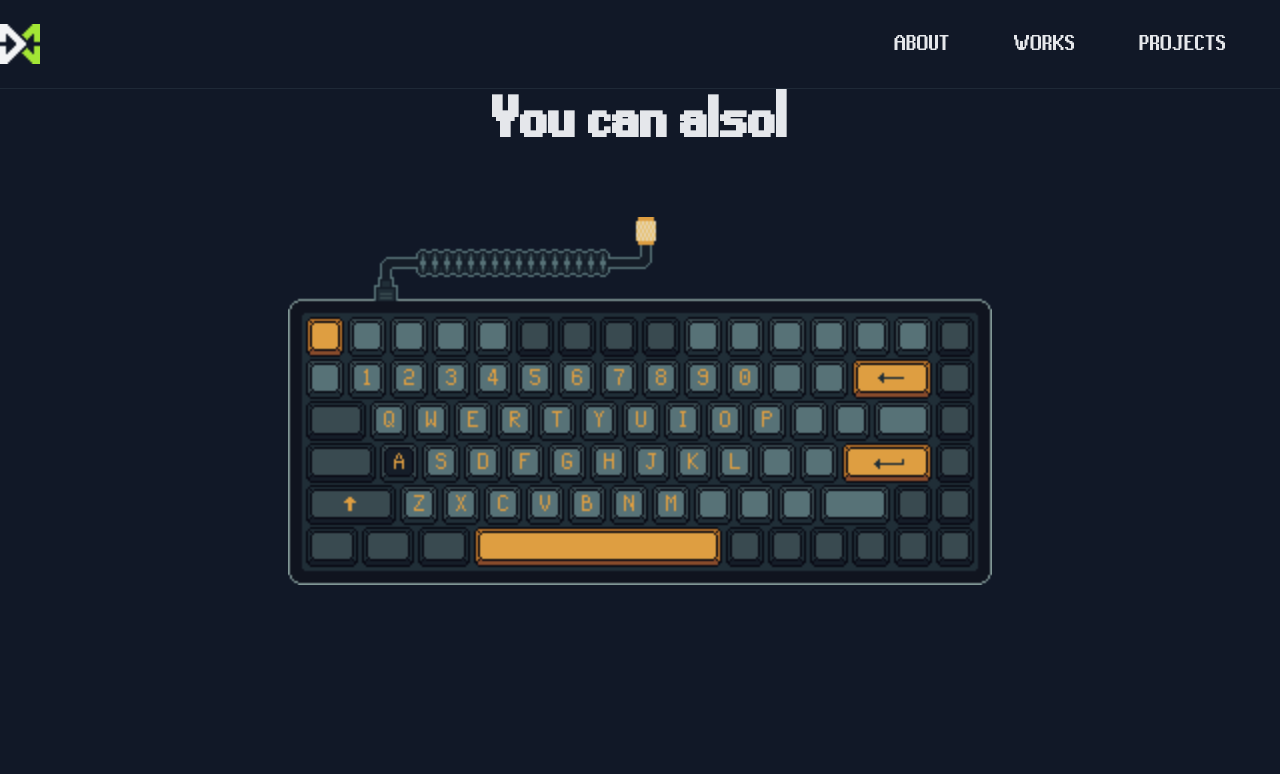
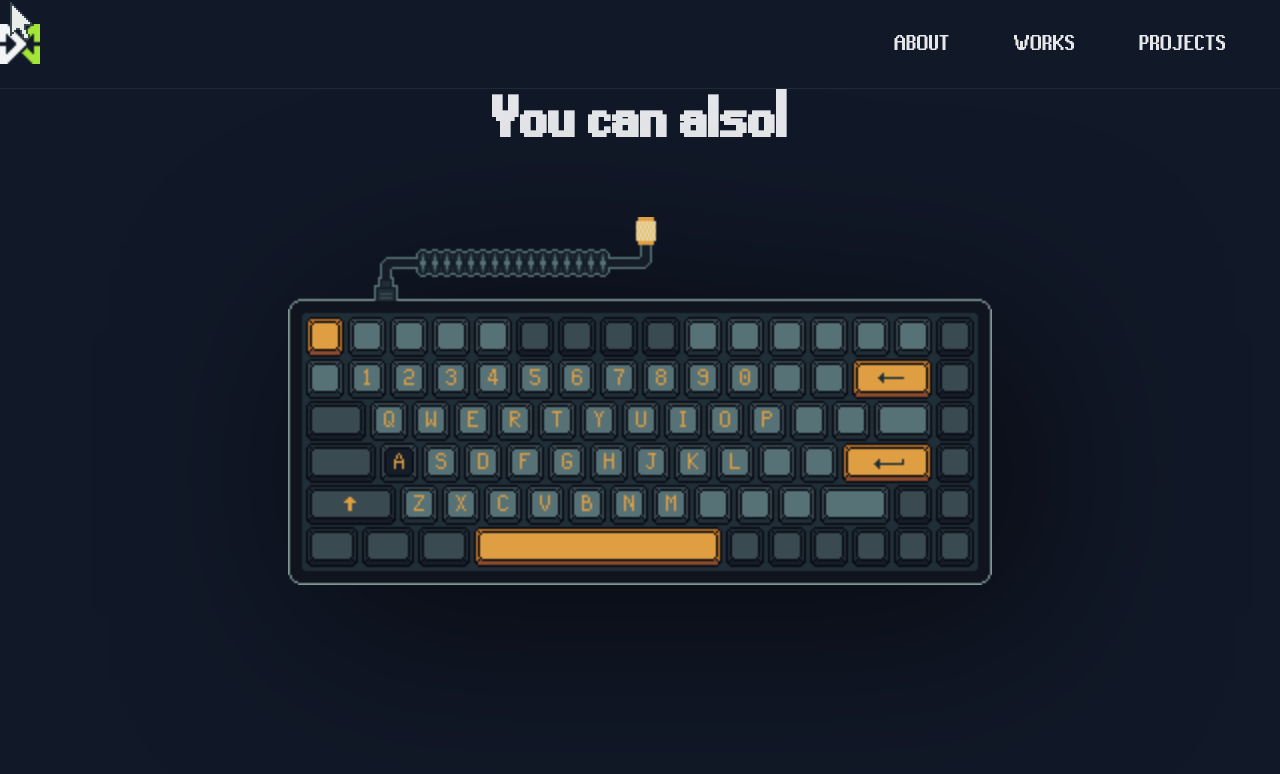
Before and after one commit to dangminhngo/portfolio, a website built with Vite: page index.html in a window 1280 px wide. Shown: the top 774 px of the page. Built offline with nearby package versions, Linux system fonts and the light colour scheme.

Commit message:
feat: custom cursor

```diff
--- a/src/components/about.js
+++ b/src/components/about.js
@@ -1,5 +1,5 @@
 import { calculateAge } from '../lib/utils'
-import avatar from '../assets/spritesheets/avatar.png'
+import avatar from '../assets/images/avatar.png'
 import '../styles/about.scss'
 
 const setupAbout = (root) => {
--- /dev/null
+++ b/src/components/cursor.js
@@ -0,0 +1,18 @@
+import cursor from '../assets/images/cursor.png'
+import '../styles/cursor.scss'
+
+const setupCursor = () => {
+  const cursorContainer = document.createElement('div')
+  cursorContainer.className = 'cursor'
+  const img = document.createElement('img')
+  img.src = cursor
+  img.className = 'cursor__img'
+  cursorContainer.appendChild(img)
+  document.body.appendChild(cursorContainer)
+
+  window.addEventListener('mousemove', (e) => {
+    cursorContainer.style.transform = `translate(${e.clientX}px, ${e.clientY}px)`
+  })
+}
+
+export default setupCursor
--- a/src/main.js
+++ b/src/main.js
@@ -1,3 +1,4 @@
+import setupCursor from './components/cursor'
 //import setupLoading from './components/loading'
 import setupHeader from './components/header'
 import setupHero from './components/hero'
@@ -7,6 +8,7 @@ import setupWorks from './components/works'
 import './styles/global.scss'
 
 const root = document.getElementById('root')
+setupCursor()
 // setupLoading()
 setupHeader(root)
 setupHero(root)
--- /dev/null
+++ b/src/styles/cursor.scss
@@ -0,0 +1,12 @@
+.cursor {
+  pointer-events: none;
+  user-select: none;
+  position: fixed;
+  top: 0;
+  left: 0;
+  z-index: 2000;
+
+  &__img {
+    image-rendering: crisp-edges;
+  }
+}
--- a/src/styles/global.scss
+++ b/src/styles/global.scss
@@ -13,6 +13,7 @@
   margin: 0;
   padding: 0;
   box-sizing: border-box;
+  cursor: none;
 }
 
 :root {
--- a/src/styles/hero.scss
+++ b/src/styles/hero.scss
@@ -20,6 +20,7 @@
   width: 704px;
   height: 368px;
   image-rendering: crisp-edges;
+  filter: drop-shadow(2rem 2rem 6rem rgba(0, 0, 0, 0.6));
 }
 
 #mouse {
```
Also changed, not shown: src/assets/images/avatar.png (renamed from src/assets/spritesheets/avatar.png), src/assets/images/cursor.png (added).
